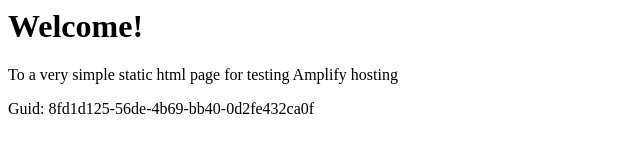
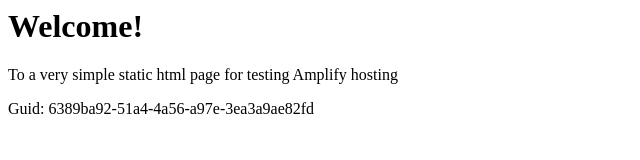
Before and after one commit to aws-aemilia-nrt/Github-PR-Commit-Integration-Test-DoNotTouch-GitHubWebhookPushCanaryTest-v1-prod-ap-northeast-1, a website: page src/index.html in a window 1280 px wide. Shown: the full height of the page, 0-640 px from the left. Drawn offline with Linux system fonts and the light colour scheme.

Commit message:
commit from integ tests

```diff
--- a/src/index.html
+++ b/src/index.html
@@ -12,6 +12,6 @@
 <body>
     <h1>Welcome!</h1>
     <p>To a very simple static html page for testing Amplify hosting</p>
-    <p>Guid: 8fd1d125-56de-4b69-bb40-0d2fe432ca0f</p></body>
+    <p>Guid: 6389ba92-51a4-4a56-a97e-3ea3a9ae82fd</p></body>
 
 </html>
```
